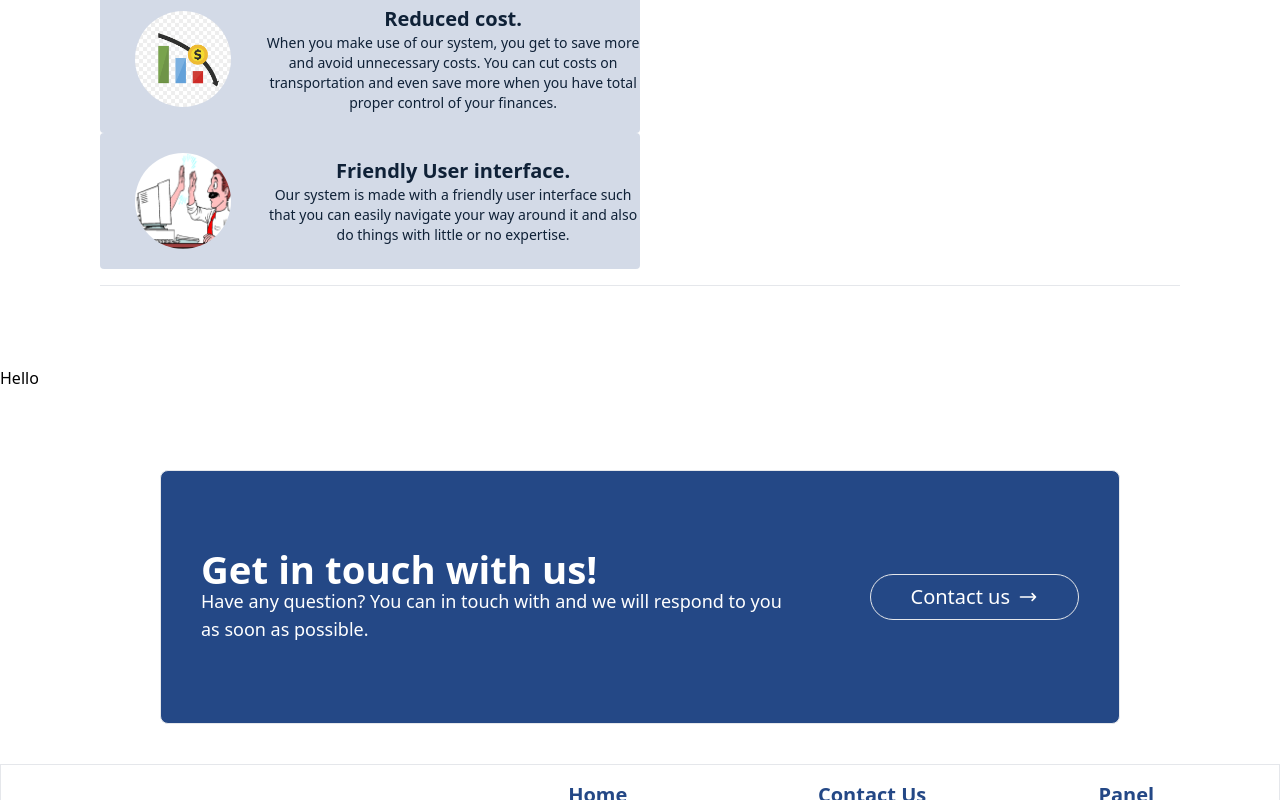
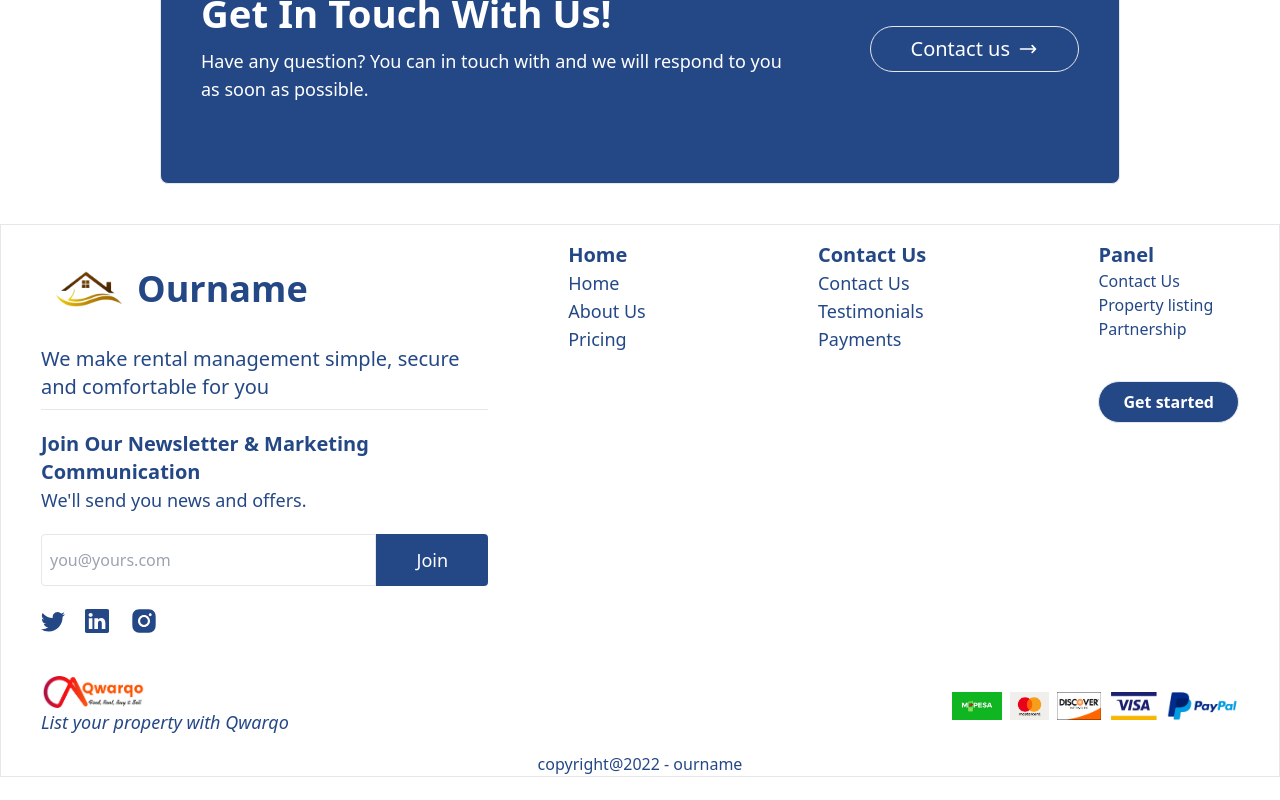
Before and after one commit to amoskyalo/rentals, a React (Create React App) app: page / in a window 1280 px wide. Shown: the part 2320-3120 px from the top of the page. After the commit the page ends 3097 px from the top, so only its background shows below. Built offline with nearby package versions, Linux system fonts and the light colour scheme.

Commit message:
minor change

```diff
--- a/src/Components/About/About.jsx
+++ b/src/Components/About/About.jsx
@@ -42,20 +42,20 @@ const About = () => {
           <h2 className="capitalize text-4xl font-bold text-center text-headerColor md:text-szmd md:flex md:flex-row md:flex-wrap">
             Why our product?
           </h2>
-          <div className="products space-y-5 grid grid-cols-1 mt-10 px-3 border-b border-t py-4 md:space-y-0 md:px-0">
+          <div className="products space-y-5 grid grid-cols-1 mt-10 px-3 border-b border-t py-4 md:space-y-0 md:px-0 md:flex md:flex-row md:flex-wrap">
             {datas.map((data, i) => (
               <div
-                className="bg-hoverColor flex flex-col items-center py-5 rounded hover:bg-hoverColor text-white ease-in-out duration-1000 md:w-1/2 md:flex-row md:bg-none"
+                className="bg-hoverColor flex flex-col items-center py-5 rounded hover:bg-hoverColor text-white ease-in-out duration-1000 md:w-1/2 md:flex-row md:bg-transparent"
                 key={i}
               >
-                <div className="flex justify-center items center rounded-full overflow-hidded md:w-1/3">
+                <div className="flex justify-center items-center rounded-full overflow-hidded md:w-1/3">
                   <img
                     src={data.img}
                     alt=""
                     className="h-24 w-24 m-auto rounded-full object-cover"
                   />
                 </div>
-                <div className="flex flex-col px-2 text-center md:w-3/4 md:px-0">
+                <div className="flex flex-col px-2 text-center md:w-3/4 md:px-0 md:text-start">
                   <h2 className="text-headerColor text-xl font-semibold">
                     {data.title}.
                   </h2>
--- a/src/Components/Contacts/Contact.jsx
+++ b/src/Components/Contacts/Contact.jsx
@@ -10,7 +10,7 @@ const Contact = () => {
     >
       <div className="flex flex-col justify-between items-center md:flex-row">
         <div className="flex flex-col md:w-2/3">
-          <h2 className="text-3xl text-white font-bold md:text-szmd">
+          <h2 className="text-3xl text-white font-bold capitalize md:text-szmd md:mb-4">
             Get in touch with us!
           </h2>
           <p className="text-white text-base md:text-xl md:text-lg lg:text-lg xl:text-2xl">
--- a/src/Components/Footer/Footer.jsx
+++ b/src/Components/Footer/Footer.jsx
@@ -14,7 +14,7 @@ import visa from "../../Assets/Payments/visa.jpg";
 
 const Footer = () => {
   return (
-    <footer className="border md:py-4 lg:px-10 xl:px-0">
+    <footer className="border md:pt-4 lg:px-10 xl:px-0">
       <div className="flex flex-col max-w-screen-xl mx-auto">
         <div className="flex flex-row space-x-20">
           <div className="flex flex-col px-2 space-y-5 md:w-[40%] md:px-0">
@@ -130,8 +130,8 @@ const Footer = () => {
             </div>
           </div>
         </div>
-        <div className="hidden md:flex">
-          <p className="text-sm text-navColor text-center mt-4 md:hidden">
+        <div className="hidden md:flex flex-col">
+          <p className="text-base text-navColor text-center mt-4">
             copyright@2022 - ourname
           </p>
         </div>
```
